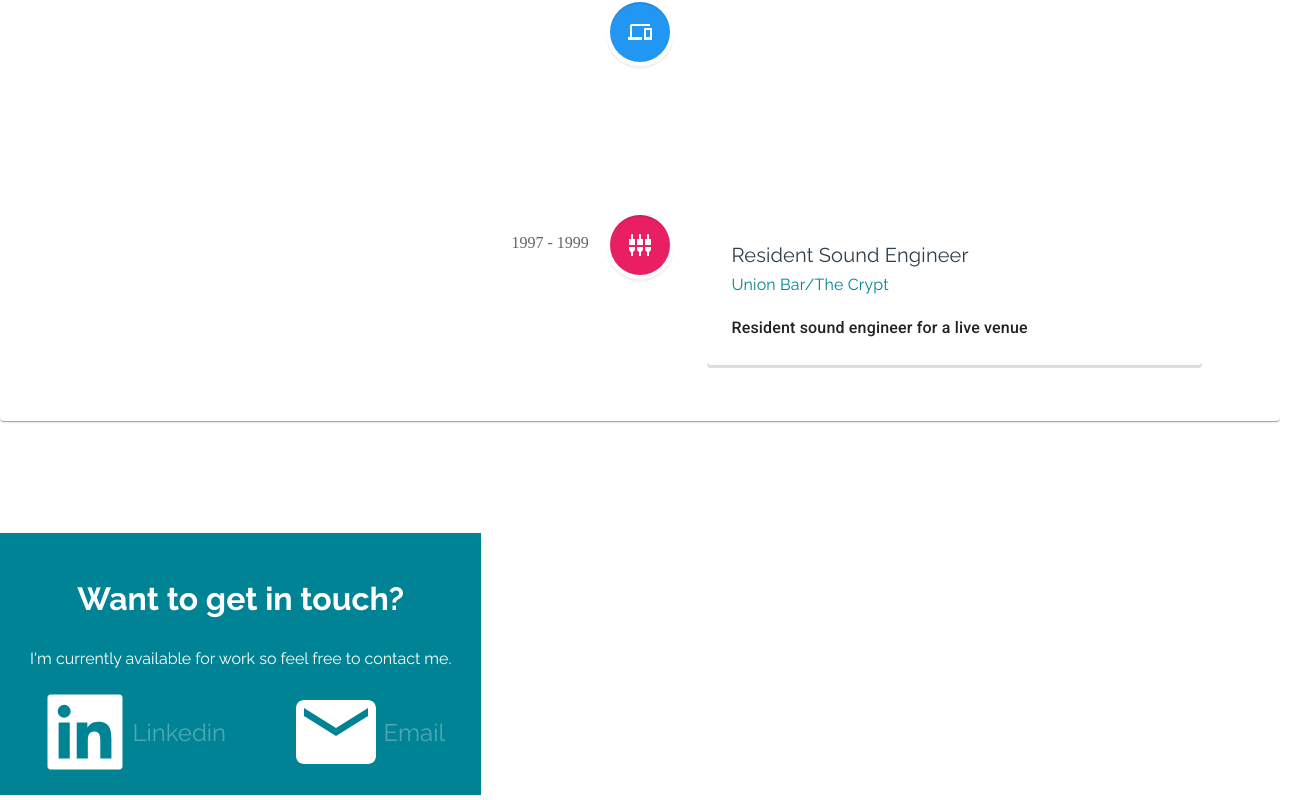
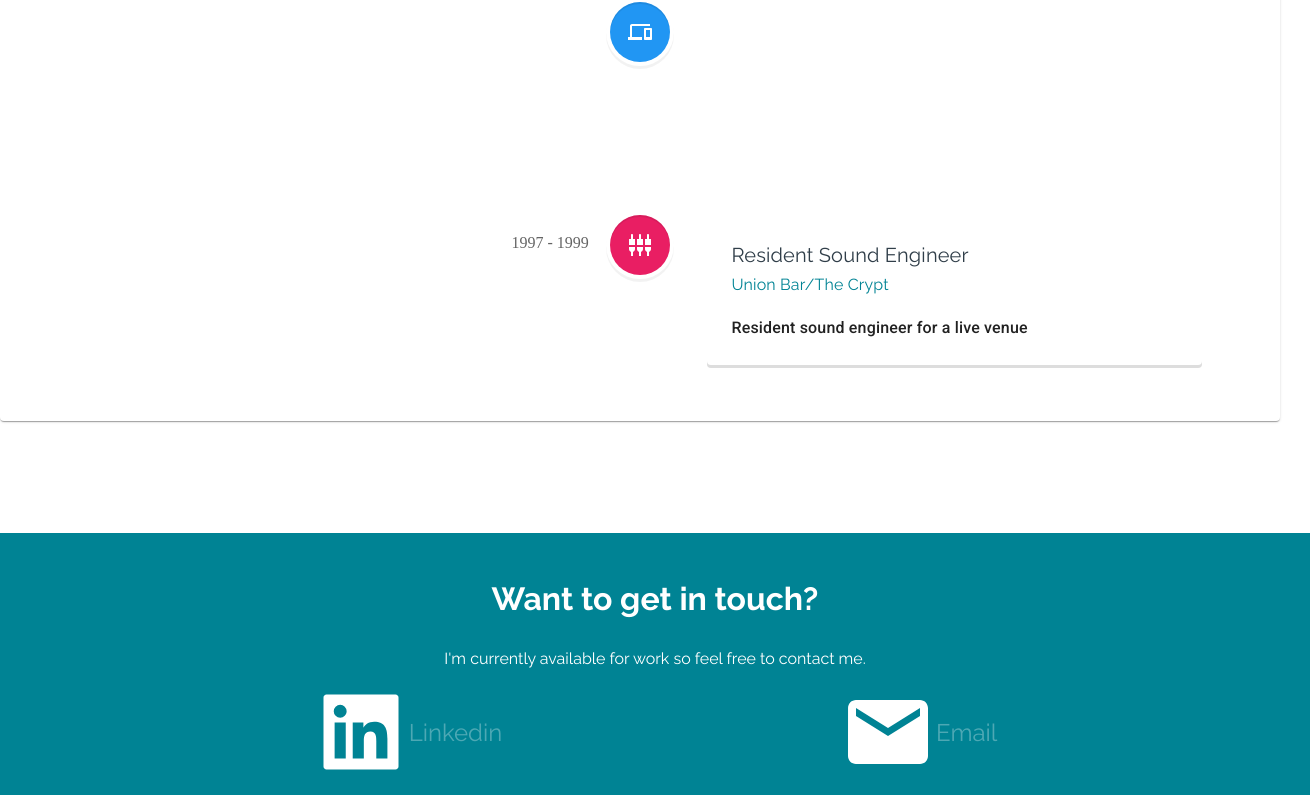
Before and after one commit to 789ni812/my-portfolio, a React (Create React App) app: page / in a window 1280 px wide. Shown: the part 7223-8023 px from the top of the page, 1315 px wide, since content can reach past the window. Built offline with nearby package versions, Linux system fonts and the light colour scheme.

Commit message:
Update App.js

```diff
--- a/src/App.js
+++ b/src/App.js
@@ -21,8 +21,6 @@ const App = () => {
       >
         <Grid item>
           <Header data-test="component-Header" />
-        </Grid>
-        <Grid item>
           <Footer data-test="component-Footer" theme={theme} />
         </Grid>
       </Grid>
```
